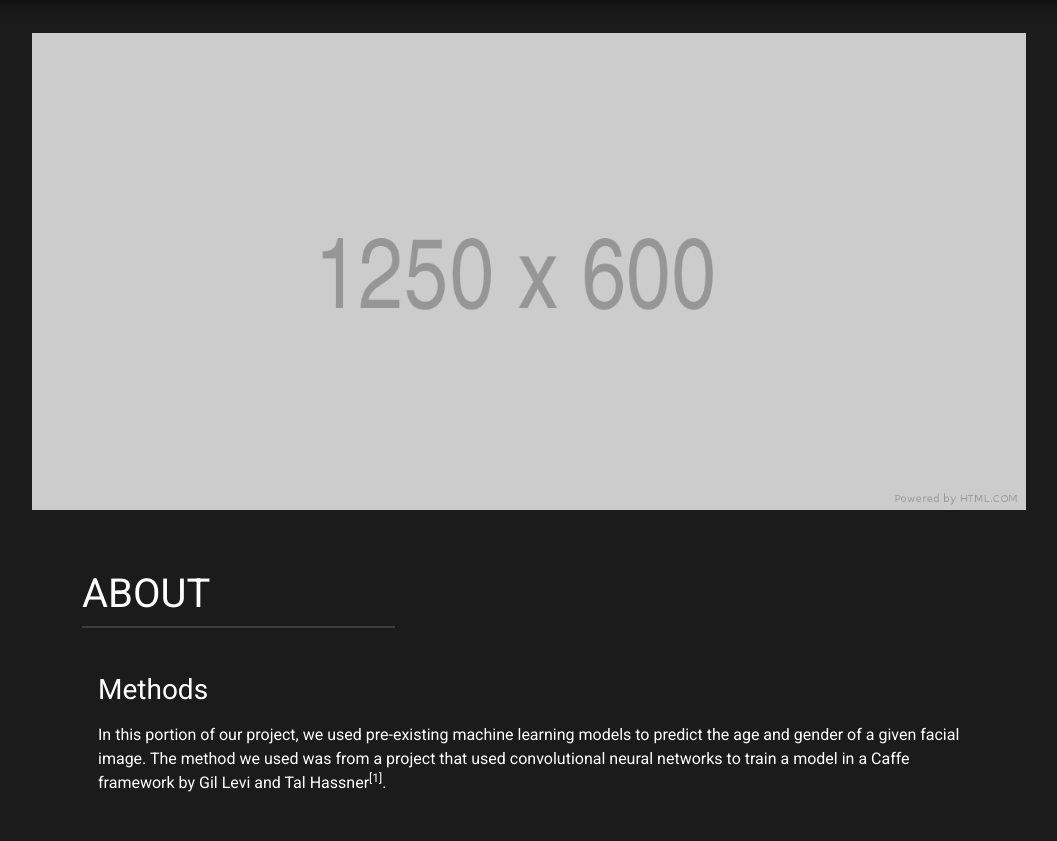
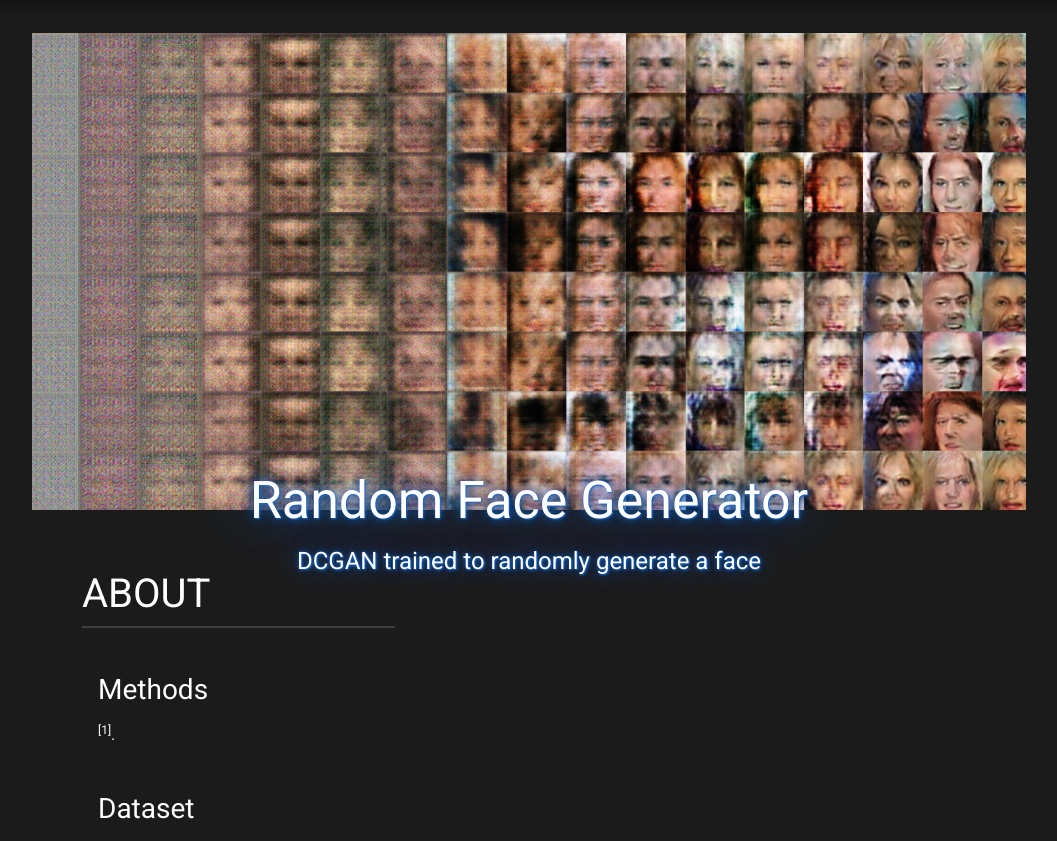
Before and after one commit to vlarie/EPIC_team5_Project3, a Flask app: page /generator/ in a window 1280 px wide. Shown: the part 77-918 px from the top of the page, without its empty margins (111-1168 px from the left). Run offline with Flask 2, Linux system fonts and the light colour scheme; some libraries are stand-ins or nearby versions.

Commit message:
Updates to app pages, all carousel images loaded, updated Troy's photo

```diff
--- a/templates/aboutus.html
+++ b/templates/aboutus.html
@@ -77,7 +77,7 @@
                 <i class="fab fa-linkedin" aria-hidden="true" onclick="location.href='https://www.linkedin.com/in/katpin/'"></i> Katarina Pin &nbsp;&nbsp;
                 <i class="far fa-envelope" aria-hidden="true" onclick="location.href='/keypoints'"></i> katpin13@gmail.com
                 <hr>
-                <p>Eiusmod irure esse duis magna irure id enim duis ullamco consequat duis. Fugiat mollit consequat eu commodo officia cillum ex aliquip sint laborum aliquip laboris pariatur anim. Do reprehenderit laboris exercitation labore mollit fugiat sint non. Aliquip irure labore officia nisi elit sit voluptate ut dolor sit. Velit labore eiusmod veniam dolor nisi veniam veniam et eu laborum sit enim non minim. Cupidatat mollit occaecat ullamco tempor ullamco eu veniam in ipsum officia dolore quis commodo. Reprehenderit nulla laboris tempor esse excepteur sunt ullamco voluptate elit cupidatat pariatur eiusmod.</p>
+                <p>Katarina is a Quality Engineer in the manufacturing industry with a passion for storytelling with data and data design. She has spent 5 years working in the manufacturing industry and facilitating data-driven action and results. Along with studying around the world, she has gained a broader perspective in order to better convey her message to her audience. She's constantly seeking the nuances of data design, and innovate to find her own special brand. In her workplace, she has given inter-departmental seminars to share knowledge, and provide insight on non-optimal data representations such as pie charts. P.S. Death to pie charts!</p>
             </div>
         </div>
     </section>
@@ -105,7 +105,7 @@
 
     <section id="yuta">
         <div class="media">
-            <img class="align-self-start mr-3" id="teamPhoto" src="../static/images/team/yuta250.png">
+            <img class="align-self-start mr-3" id="teamPhoto" src="../static/images/team/yuta250.jpg">
             <div class="media-body">
                 <h4>Yuta Yamaguchi</h4>
                 <!-- @TODO fix contact links -->
--- a/templates/generator.html
+++ b/templates/generator.html
@@ -12,27 +12,30 @@
     {% include "navbar.html" %}
 
     <div class="container-fluid align-items-center" id="modelContainer">
-        <img id="imgMain" src="../static/images/1250x600.png" alt="Face Generator main image">
-
+        <img id="imgMain" src="../static/images/generator_carousel.jpg" alt="Face Generator main image">
+        <div class="carousel-caption d-none d-md-block">
+            <h1 id="carouselHeader">Random Face Generator</h1>
+            <h4 id="carouselSubhead">DCGAN trained to randomly generate a face</h4>
+        </div>
 <!-- @TODO fix spacing on photos and add caption credit where applicable -->
 <!-- @TODO update with correct info -->
         <section id="about">
             <h1>ABOUT</h1>
             <hr id="underline">
             <h3 id ="subhead">Methods</h3>
-            <p>In this portion of our project, we used pre-existing machine learning models to predict the age and gender of a given facial image. The method we used was from a project that used convolutional neural networks to train a model in a Caffe framework by Gil Levi and Tal Hassner<a href="#references"><sup>[1]</sup></a>.</p>
+            <p><a href="#references"><sup>[1]</sup></a>.</p>
             <h3 id ="subhead">Dataset</h3>
-            <p>The project used a dataset from the Adience Benchmark dataset for gender and age classification<a href="#references"><sup>[2]</sup></a>. The dataset comprised of 26,580 images (2gb) of 2,284 subjects. The images were taken from real-world imaging conditions. The images included distortions such as low-resolution or blurry images.</p>
+            <p></p>
             <figure class="figure">
-                <a href="https://talhassner.github.io/home/projects/Adience/Adience-data.html">
+                <a href="">
                     <img id="imgContent" src="../static/images/dataset.png" alt="Dataset">
                 </a>
                 <figcaption class="figure-caption text-right">
-                    <p>photo from Adience Benchmark<a href="#references"><sup>[2]</sup></a></p>
+                    <p>photo from <a href="#references"><sup>[2]</sup></a></p>
                 </figcaption>
             </figure>
             <h3 id ="subhead">Classification Groups</h3>
-            <p>The dataset images are labeled into eight age categories and two gender categories:</p>
+            <p></p>
             <figure class="figure">
             <img id="imgContent" class="mx-auto" src="../static/images/classifications.png" alt="Classifications">
             </figure>
@@ -44,7 +47,7 @@
             <h1>PROCESS</h1>
             <hr id="underline">
             <h3 id ="subhead">CNN Implementation in Caffe</h3>
-            <p>The method used a network architecture comprised of three convolutional neural networks with two fully-connected layers. The method was implemented using the Caffe open-source framework, developed by Berkeley AI Research.</p>
+            <p></p>
             <!-- @TODO add link -->
             <figure class="figure">
                 <a href="">
@@ -55,10 +58,10 @@
                 </figcaption>
             </figure>
             <h3 id ="subhead">Network Architecture</h3>
-            <p>The training for the model was performed on an Amazon GPU machine with 1,536 CUDA cores and 4GB of video memory. Training each network required about 4 hours.</p>
+            <p></p>
             <img id="imgContent" src="../static/images/network-architecture.png" alt="Network Architecture">
             <h3 id ="subhead">Performance</h3>
-            <p>Table 2 and Table 3 from Levi and Hassner’s paper show the accuracy results from the gender and age classification using their trained models. For age classification, accuracy is measured when the algorithm gives the exact age as well as when the algorithm is off by one adjacent age-group (one age group older or younger).</p>
+            <p></p>
             <!-- @TODO add link -->
             <figure class="figure">
                 <a href="">
@@ -69,10 +72,10 @@
                 </figcaption>
             </figure>
             <h3 id ="subhead">Pre-trained Model Application</h3>
-            <p>We took the pre-trained Caffe models and used OpenCV’s DNN (deep neural networks) package to import the neural network models into a Google Colab notebook to run the prediction script.</p>
+            <p></p>
             <img id="imgContent" src="../static/images/process-overview.png" alt="Process Overview">
             <h3 id ="subhead">TensorFlow Reimplementation</h3>
-            <p>We also found a TensorFlow re-implementation of the Gil/Hassner project using the same Adience dataset and CNN network architecture by GitHub user dpressel<a href="#references"><sup>[3]</sup></a>.</p>
+            <p><a href="#references"><sup>[3]</sup></a>.</p>
             <img id="imgContent" src="../static/images/tensorflow.png" alt="TensorFlow">
 
             <iframe src="https://player.vimeo.com/video/310882940" width="640" height="640" frameborder="0" webkitallowfullscreen mozallowfullscreen allowfullscreen></iframe>
@@ -83,9 +86,9 @@
         <section id="results">
             <h1>RESULTS</h1>
             <hr id="underline">
-            <p>We gathered a group of images for each age and gender groups from the Adience dataset and cropped and flipped the images for testing. We ran the images into both the Caffe and TensorFlow models with the results shown below. The green shade represents correct predictions, yellow shade represents predictions off by one age group, and the red shade represents incorrect predictions with the age group being off by more than one.</p>
+            <p></p>
             <img id="imgContent" src="../static/images/prediction-results.png" alt="Prediction Results">
-            <p>Overall, the predictions for gender were more accurate, and the age predictions were mostly at least one age group away from the correct age group. Interestingly, the TensorFlow version performed slightly better at predicting the age groups than the Caffe model.</p>
+            <p></p>
         </section>
 
         <hr>
@@ -104,9 +107,9 @@
             <h1>LEARNINGS</h1>
             <hr id="underline">
             <!-- @TODO Creepy generated faces go here -->
-            <p>By looking through the dataset images, we found that some images included motion blur, distortions, or exposure issues that may not be ideal for model training. The characteristics of real-world images such as images found on online photo repositories or social media sites may bring challenges in age and gender identification.</p>
-            <p>It was impressive to see that relatively high accuracy for age and gender classification can result from a small dataset and a simple CNN network. It would be interesting to see if using a more sophisticated CNN network and a larger dataset would improve prediction results.</p>
-            <p>OpenCV is difficult to install on a Mac, but it has some useful facial recognition system built-in that helped with cropping and placing text onto the image.</p>
+            <p></p>
+            <p></p>
+            <p></p>
         </section>
 
         <hr>
--- a/templates/index.html
+++ b/templates/index.html
@@ -35,7 +35,7 @@
             </div>
         </div>
         <div class="carousel-item">
-        <img class="d-block h-100" id="carousel-image" src="../static/images/1250x600.png" alt="Face Generator: Tier 3">
+        <img class="d-block h-100" id="carousel-image" src="../static/images/generator_carousel.jpg" alt="Face Generator: Tier 3">
             <div class="carousel-caption d-none d-md-block">
                 <h1 id="carouselHeader">Random Face Generator</h1>
                 <h4 id="carouselSubhead">DCGAN trained to randomly generate a face</h4>
```
Also changed, not shown: static/images/generator_carousel.jpg (added), static/images/team/troy250.jpg.
